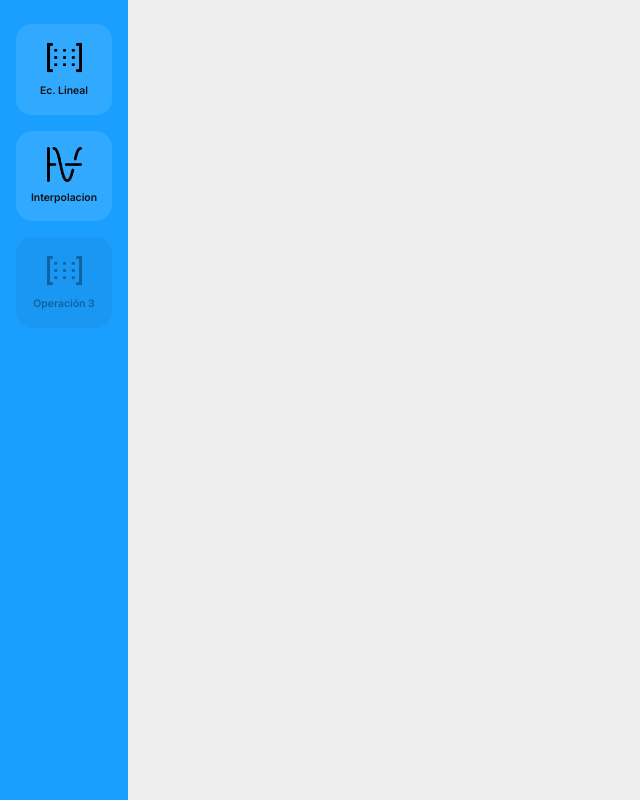
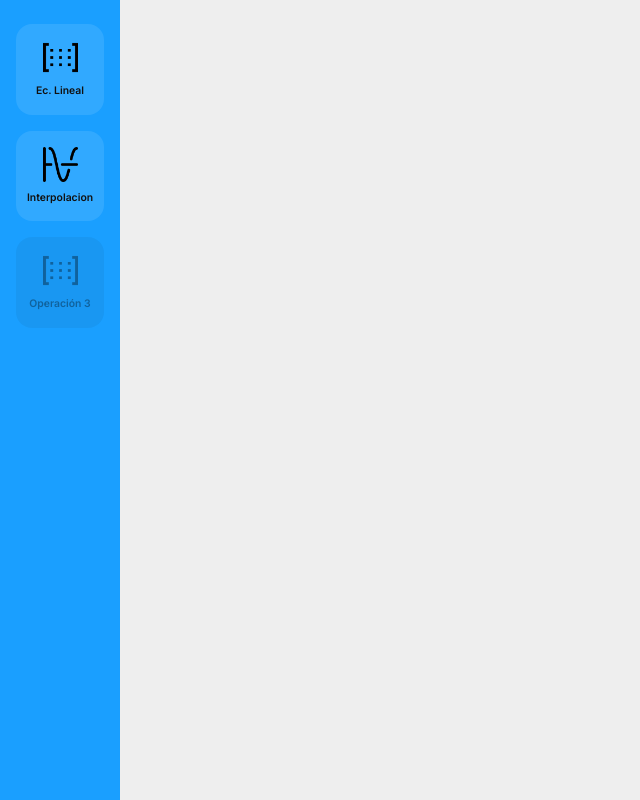
Before and after one commit to JAfricanoT/gaussapp-front, a Next.js app: page / in a window 1280 px wide. Shown: the whole page, without its empty margins (0-640 px from the left). Built offline with nearby package versions, Linux system fonts and the light colour scheme.

Commit message:
styles: navbar variable

```diff
--- a/src/app/globals.css
+++ b/src/app/globals.css
@@ -6,7 +6,7 @@
   --foreground-rgb: 0, 0, 0;
   --background-start-rgb: 214, 219, 220;
   --background-end-rgb: 255, 255, 255;
-  --navbar-width: 8rem;
+  --navbar-width: 7.5rem;
 }
 
 @media (prefers-color-scheme: dark) {
```
